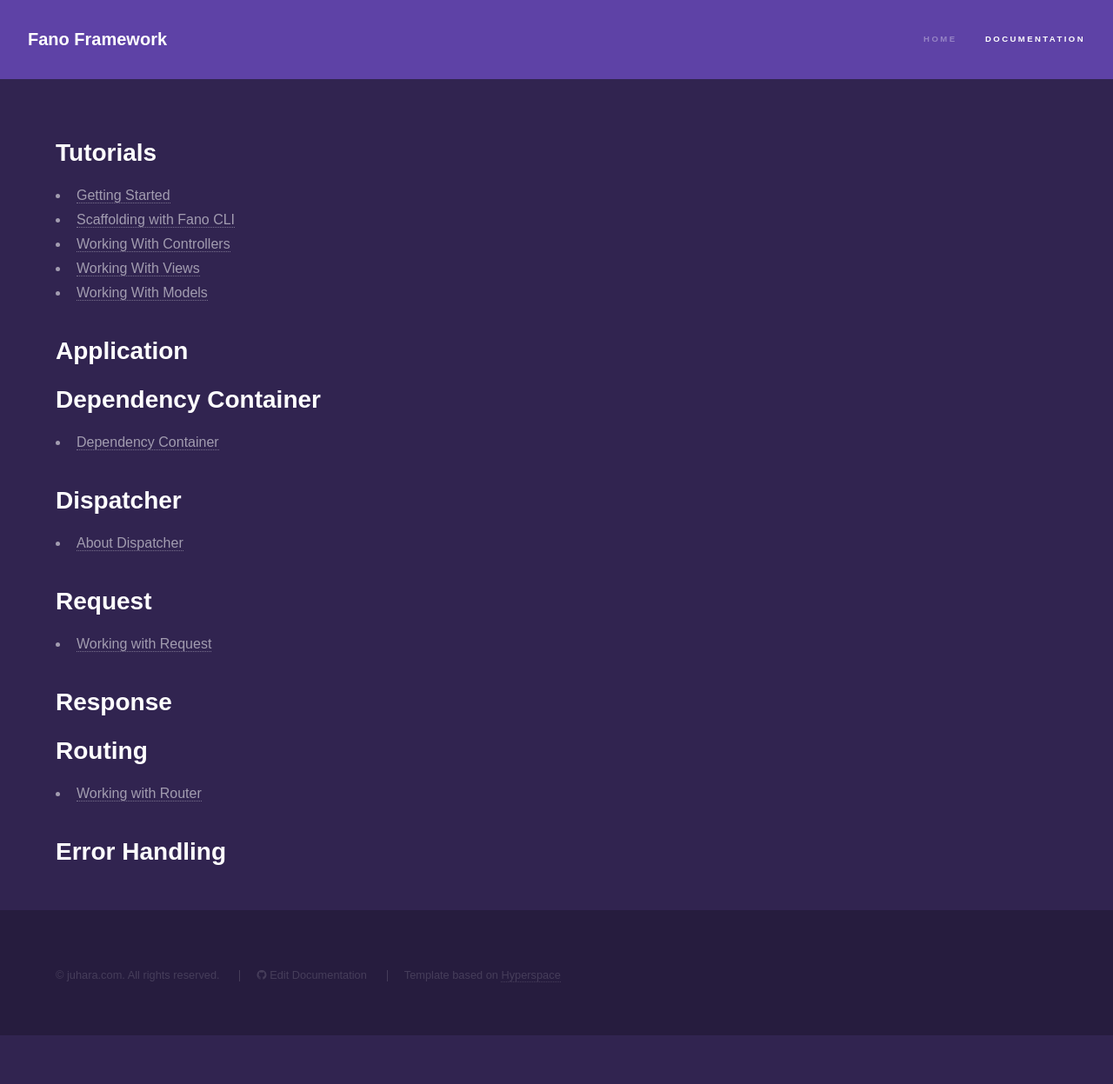
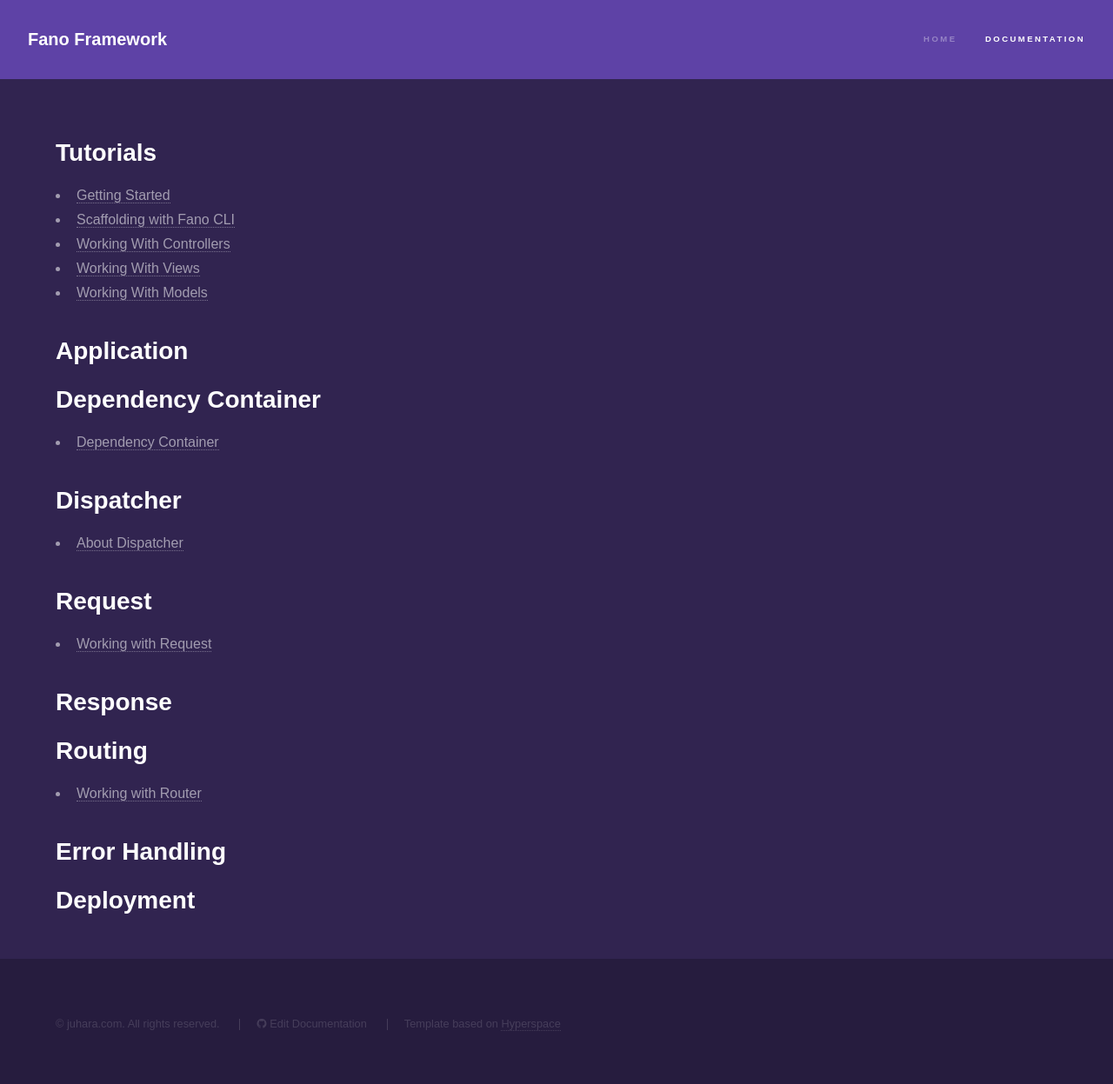
Before and after one commit to fanoframework/fanoframework.github.io, a Jekyll site: the page built from documentation/index.md, in a window 1280 px wide. Shown: the whole page at 87% size. Built offline with Jekyll 4.4.1, drawn with Linux system fonts in a browser that asks for light colours; our own code applies the rules of GitHub Pages for plain Markdown files; before the commit the page ends 1191 px from its top, so only the background shows below that.

Commit message:
add content on deployment

```diff
--- a/documentation/index.md
+++ b/documentation/index.md
@@ -33,3 +33,5 @@
 - [Working with Router](/working-with-router)
 
 ## Error Handling
+
+## Deployment
```
